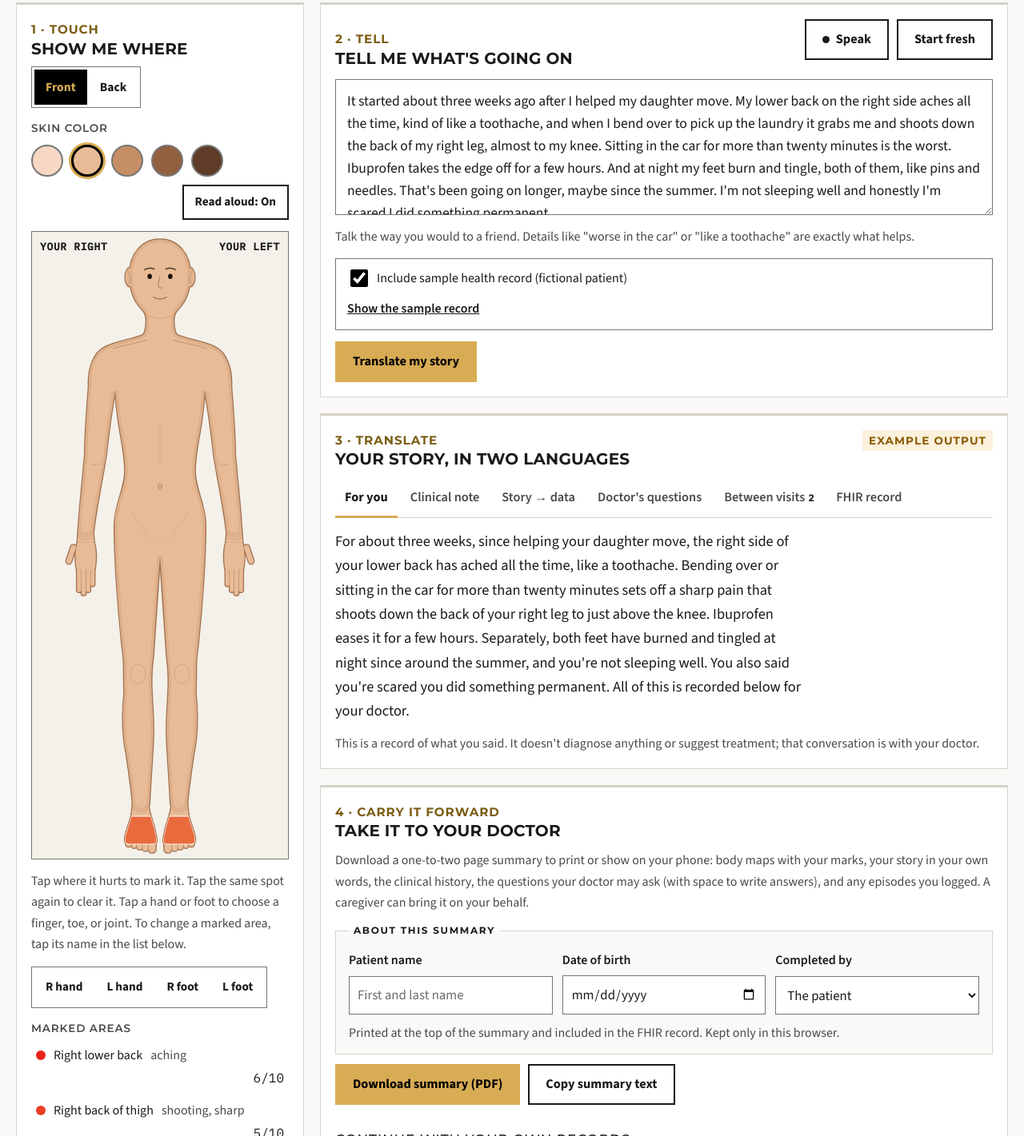
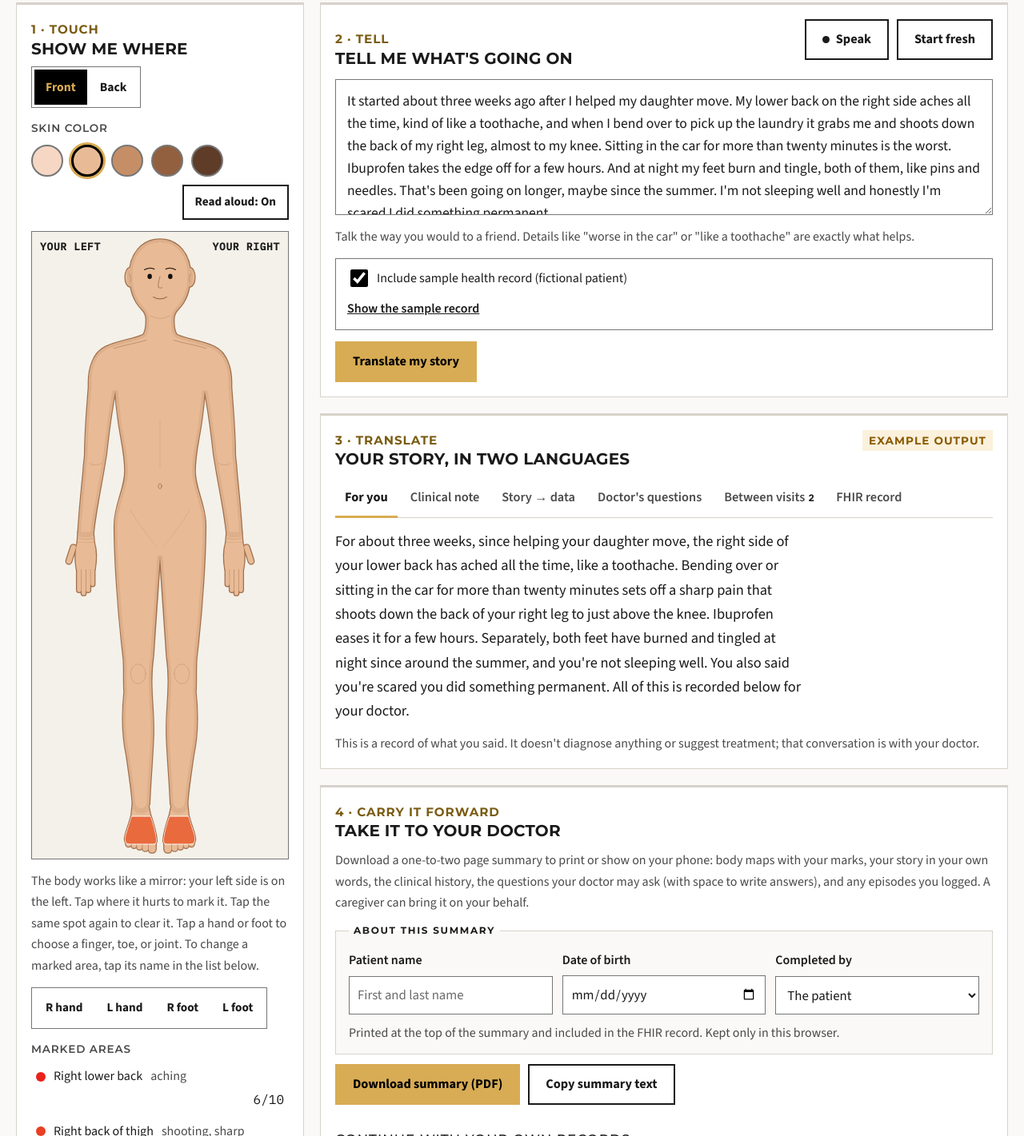
Before and after one commit to tyounkin40/know-my-health, a website: page index.html in a window 1280 px wide. Shown: the part 977-2398 px from the top of the page at 80% size. Drawn offline with nearby package versions, Linux system fonts and the light colour scheme.

Commit message:
Add files via upload

```diff
--- a/index.html
+++ b/index.html
@@ -363,11 +363,11 @@ a:focus-visible,button:focus-visible,input:focus-visible,select:focus-visible,te
         <button type="button" class="btn small" id="b-speak" aria-pressed="true">Read aloud: On</button>
       </div>
       <div class="mapbox">
-        <span class="side-tag l" id="tag-l">Your right</span>
-        <span class="side-tag r" id="tag-r">Your left</span>
+        <span class="side-tag l" id="tag-l">Your left</span>
+        <span class="side-tag r" id="tag-r">Your right</span>
         <svg id="body" viewBox="34 2 132 414" role="group" aria-label="Body map. Select an area to mark pain."></svg>
       </div>
-      <p class="hint" id="map-hint">Tap where it hurts to mark it. Tap the same spot again to clear it. Tap a hand or foot to choose a finger, toe, or joint. To change a marked area, tap its name in the list below.</p>
+      <p class="hint" id="map-hint">The body works like a mirror: your left side is on the left. Tap where it hurts to mark it. Tap the same spot again to clear it. Tap a hand or foot to choose a finger, toe, or joint. To change a marked area, tap its name in the list below.</p>
 
       <div class="detail">
         <div class="seg zoom" role="group" aria-label="Zoom in on hands and feet">
@@ -605,7 +605,8 @@ const BACK = [
 ];
 /* Resolve specs into drawable items with region ids */
 function resolve(view, specs){
-  const leftSide = view==="front" ? "R" : "L", rightSide = leftSide==="R" ? "L" : "R";
+  /* Mirror view: the patient's LEFT is always on the viewer's left, front and back, like looking in a mirror. */
+  const leftSide = "L", rightSide = "R";
   const items = [];
   specs.forEach(sp => {
     if(sp.c){ const id=`${view}-${sp.c}`; reg(id, sp.name, sp.sct, null, {view}); items.push({id, sh:P(G[sp.c])}); return; }
@@ -860,8 +861,8 @@ function wire(root){
 function drawBody(){
   svg.innerHTML = bodySVG(state.view);
   wire(svg);
-  $("tag-l").textContent = state.view==="front" ? "Your right" : "Your left";
-  $("tag-r").textContent = state.view==="front" ? "Your left" : "Your right";
+  $("tag-l").textContent = "Your left";
+  $("tag-r").textContent = "Your right";
   $("v-front").setAttribute("aria-pressed", state.view==="front");
   $("v-back").setAttribute("aria-pressed", state.view==="back");
   drawTones();
@@ -1370,8 +1371,8 @@ async function buildPDF(){
     const png = await svgToPng(bodySVG(view,true), imgW*scale, imgH*scale);
     const x = M + i*(imgW+12);
     doc.setFont("helvetica","bold"); doc.setFontSize(8); muted();
-    doc.text(view==="front"?"FRONT":"BACK", x+imgW/2, top-4, {align:"center"});
-    doc.setFont("helvetica","normal"); doc.text(view==="front"?"R":"L", x+2, top+8); doc.text(view==="front"?"L":"R", x+imgW-6, top+8);
+    doc.text(view==="front"?"FRONT (MIRROR VIEW)":"BACK", x+imgW/2, top-4, {align:"center"});
+    doc.setFont("helvetica","normal"); doc.text("L", x+2, top+8); doc.text("R", x+imgW-6, top+8);
     doc.addImage(png, "JPEG", x, top, imgW, imgH);
   }
   const lx = M + 2*imgW + 34, lw = M+W-lx; let ly = top;
```
